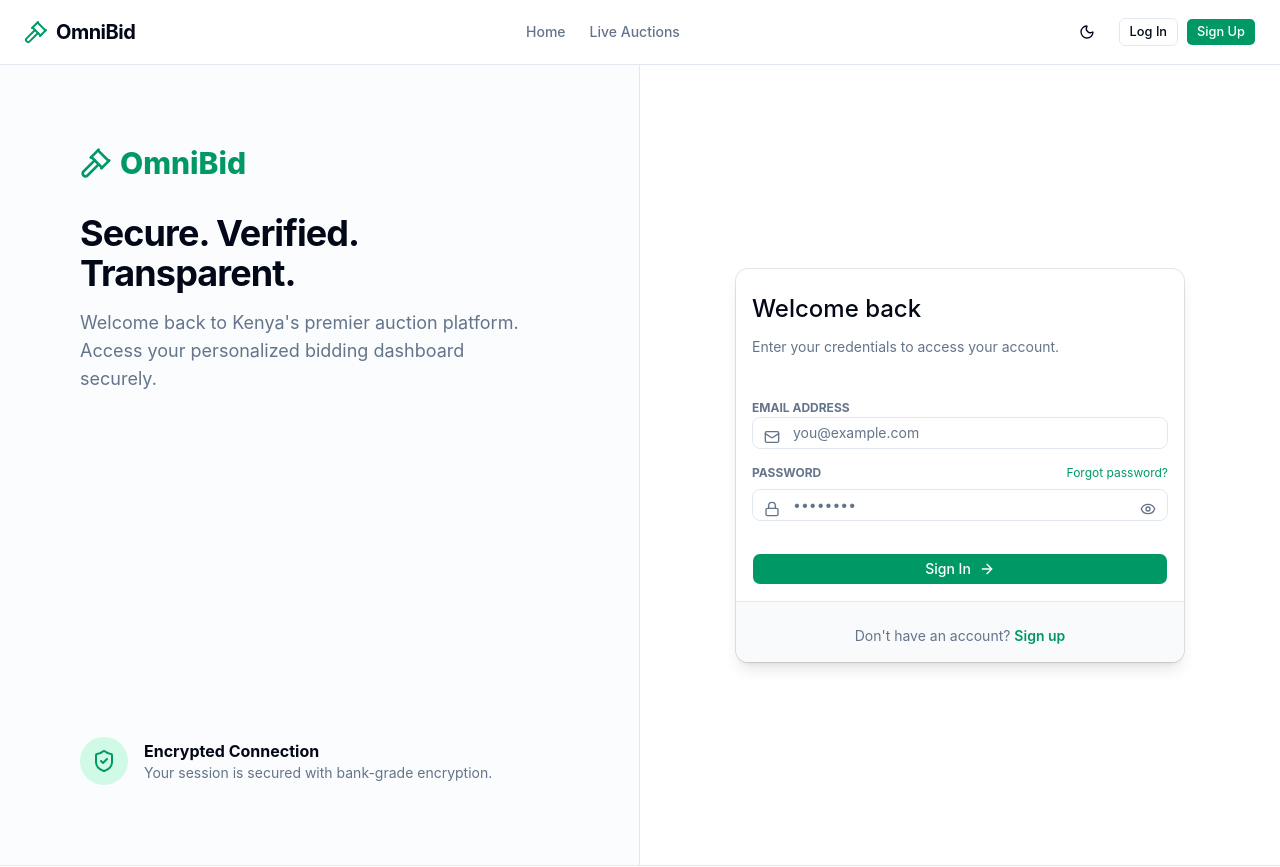
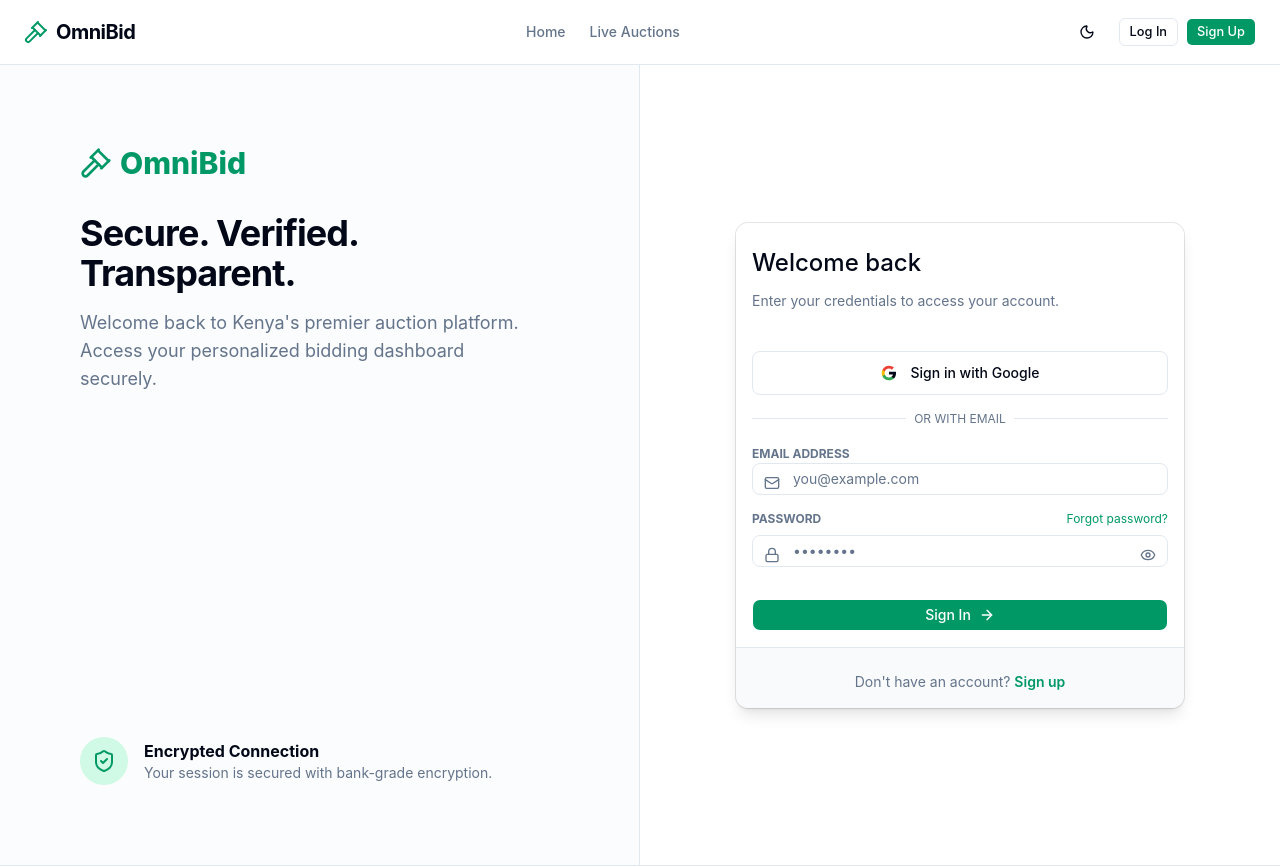
Before and after one commit to lameckkipsang/omni-bid, a React (Vite) app: page /login in a window 1280 px wide. Shown: the top 867 px of the page. Built offline with nearby package versions, Linux system fonts and the light colour scheme; no server answers.

Commit message:
feat(auth): add google sign-in option to login page matching register flow

```diff
--- a/src/pages/Login.jsx
+++ b/src/pages/Login.jsx
@@ -5,8 +5,9 @@
 import { Input } from "@/components/ui/input";
 import { Card, CardHeader, CardTitle, CardDescription, CardContent, CardFooter } from "@/components/ui/card";
 import { toast } from "sonner";
-import { auth } from '../lib/firebase';
-import { signInWithEmailAndPassword } from 'firebase/auth';
+import { auth, googleProvider, db } from '../lib/firebase';
+import { signInWithEmailAndPassword, signInWithPopup } from 'firebase/auth';
+import { doc, getDoc, setDoc, serverTimestamp } from 'firebase/firestore';
 
 export default function Login() {
   const [email, setEmail] = useState('');
@@ -24,6 +25,36 @@
       navigate('/auctions');
     } catch (err) {
       toast.error("Invalid email or password. Please try again.");
+      console.error(err);
+    } finally {
+      setIsLoading(false);
+    }
+  };
+
+  const handleGoogleLogin = async () => {
+    setIsLoading(true);
+    try {
+      const result = await signInWithPopup(auth, googleProvider);
+      const user = result.user;
+
+      // Ensure a Firestore document exists for Google-authenticated users
+      const userRef = doc(db, "users", user.uid);
+      const userSnap = await getDoc(userRef);
+
+      if (!userSnap.exists()) {
+        await setDoc(userRef, {
+          email: user.email,
+          fullName: user.displayName || "User",
+          nationalId: "",
+          role: "bidder",
+          createdAt: serverTimestamp()
+        });
+      }
+
+      toast.success("Google Sign-In successful!");
+      navigate('/auctions');
+    } catch (err) {
+      toast.error("Google sign-in failed. Please try again.");
       console.error(err);
     } finally {
       setIsLoading(false);
@@ -70,7 +101,28 @@
               <CardTitle className="text-2xl">Welcome back</CardTitle>
               <CardDescription>Enter your credentials to access your account.</CardDescription>
             </CardHeader>
-            <CardContent>
+            <CardContent className="space-y-4">
+              <Button
+                type="button"
+                variant="outline"
+                className="w-full h-11 bg-background border-border"
+                onClick={handleGoogleLogin}
+                disabled={isLoading}
+              >
+                <svg className="w-5 h-5 mr-2" viewBox="0 0 24 24">
+                  <path fill="currentColor" d="M22.56 12.25c0-.78-.07-1.53-.2-2.25H12v4.26h5.92c-.26 1.37-1.04 2.53-2.21 3.31v2.77h3.57c2.08-1.92 3.28-4.74 3.28-8.09z" />
+                  <path fill="#34A853" d="M12 23c2.97 0 5.46-.98 7.28-2.66l-3.57-2.77c-.98.66-2.23 1.06-3.71 1.06-2.86 0-5.29-1.93-6.16-4.53H2.18v2.84C3.99 20.53 7.7 23 12 23z" />
+                  <path fill="#FBBC05" d="M5.84 14.09c-.22-.66-.35-1.36-.35-2.09s.13-1.43.35-2.09V7.07H2.18C1.43 8.55 1 10.22 1 12s.43 3.45 1.18 4.93l2.85-2.22.81-.62z" />
+                  <path fill="#EA4335" d="M12 5.38c1.62 0 3.06.56 4.21 1.64l3.15-3.15C17.45 2.09 14.97 1 12 1 7.7 1 3.99 3.47 2.18 7.07l3.66 2.84c.87-2.6 3.3-4.53 6.16-4.53z" />
+                </svg>
+                Sign in with Google
+              </Button>
+
+              <div className="relative">
+                <div className="absolute inset-0 flex items-center"><span className="w-full border-t border-border" /></div>
+                <div className="relative flex justify-center text-xs uppercase"><span className="bg-card px-2 text-muted-foreground">Or with email</span></div>
+              </div>
+
               <form onSubmit={handleEmailLogin} className="space-y-4">
                 <div className="space-y-2">
                   <label className="text-xs font-bold text-muted-foreground uppercase">Email Address</label>
```
